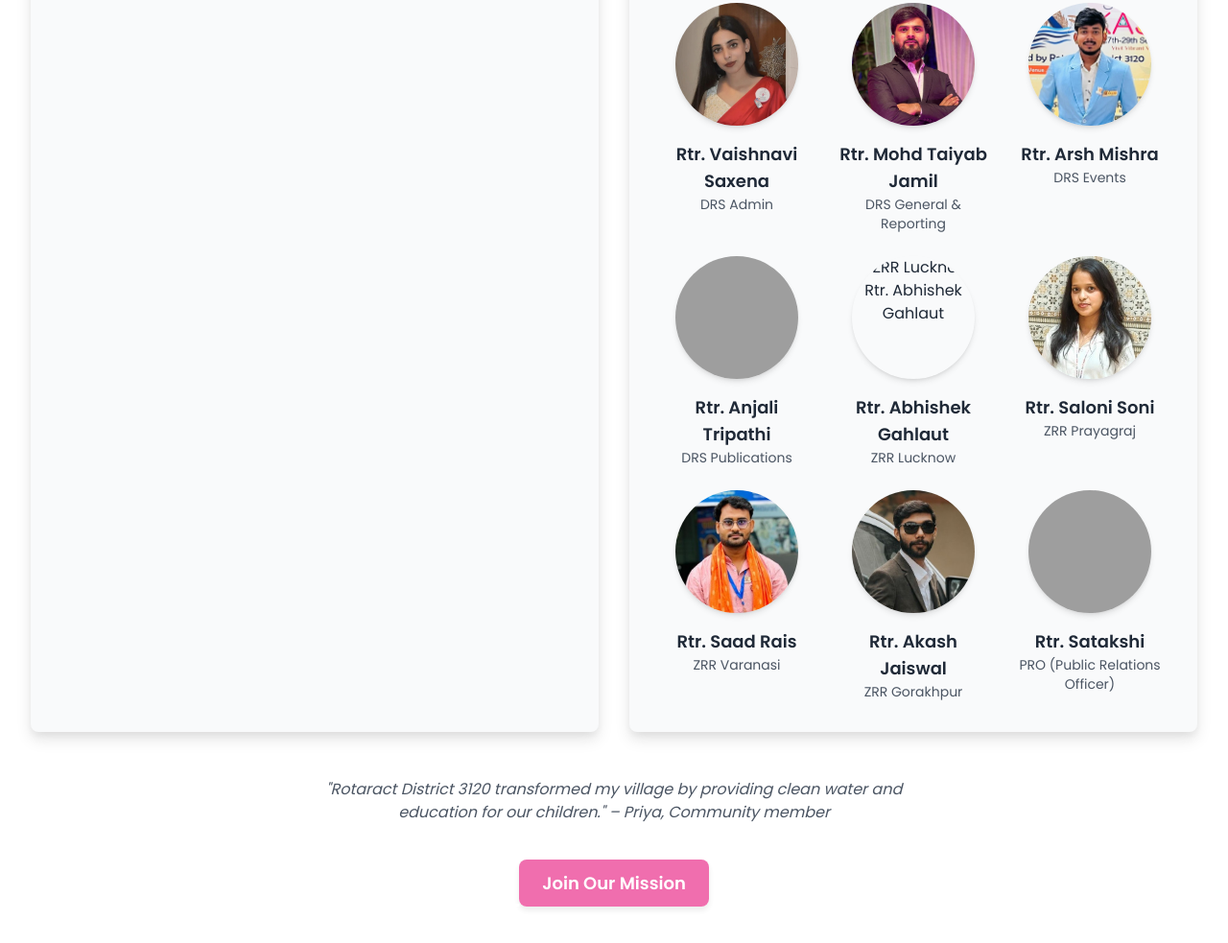
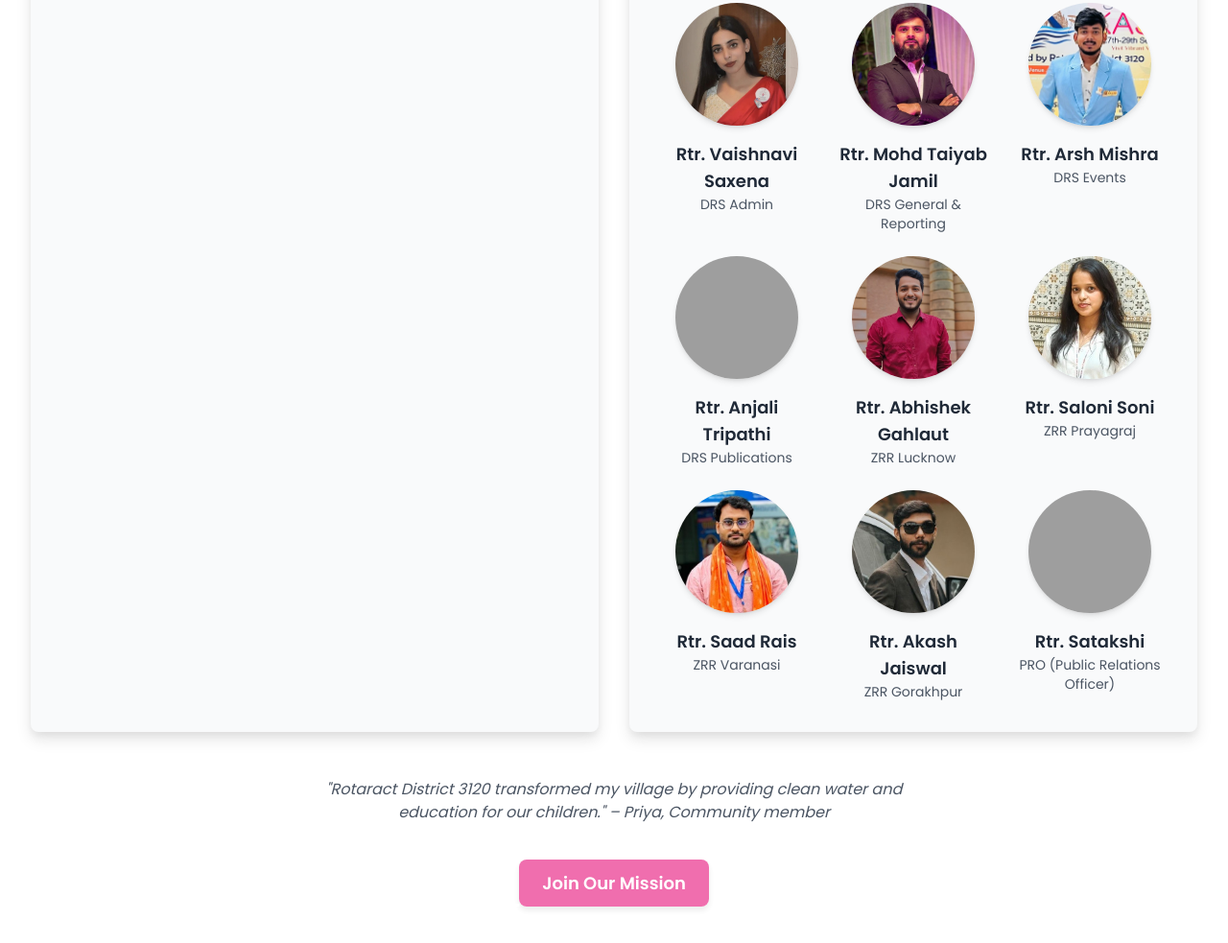
Before and after one commit to vishalkushwaha51/rotaract3120, a plain HTML site: page index.html in a window 1280 px wide. Shown: the part 1921-2904 px from the top of the page at 96% size. Drawn offline with nearby package versions, Linux system fonts and the light colour scheme; grey boxes are pictures that could not be loaded; a script that the page names is missing.

Commit message:
Update index.html

```diff
--- a/index.html
+++ b/index.html
@@ -1314,7 +1314,7 @@
             <!-- ZRR Zone 1 -->
             <div class="flex flex-col items-center text-center">
               <div class="relative w-32 h-32 mb-4">
-                <img src="images/leadership/zrr-zone1.jpg" alt="ZRR Lucknow Rtr. Abhishek Gahlaut"
+                <img src="images/leaders/zrr lko.jpg" alt="ZRR Lucknow Rtr. Abhishek Gahlaut"
                   class="w-full h-full rounded-full object-cover shadow-md transition-transform duration-300 hover:scale-105"
                   loading="lazy">
               </div>
```
